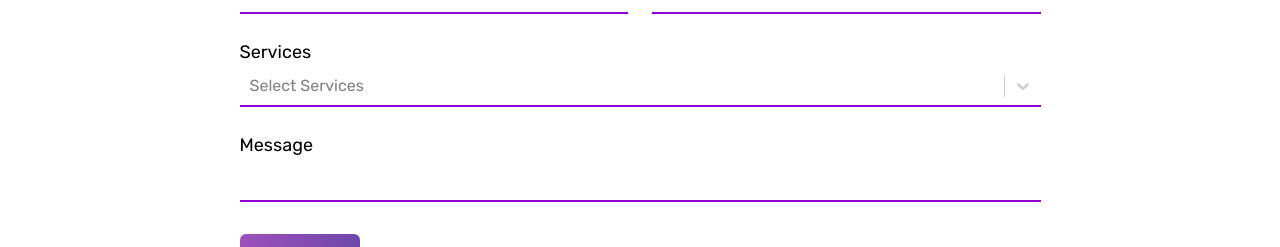
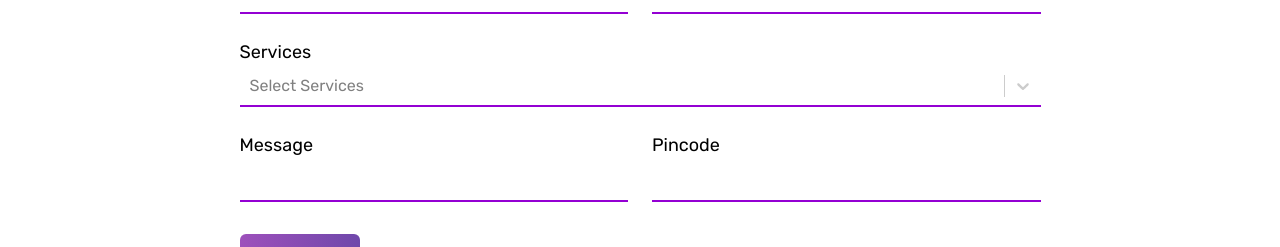
Before and after one commit to Yashcodes/CodeNesters-Frontend, a React (Create React App) app: page /services in a window 1280 px wide. Shown: the part 3674-3921 px from the top of the page. Built offline with nearby package versions, Linux system fonts and the light colour scheme.

Commit message:
Added functionality for submitting the form in service page

```diff
--- a/src/components/ServicesComponents/ContactForServices.jsx
+++ b/src/components/ServicesComponents/ContactForServices.jsx
@@ -1,5 +1,7 @@
 import React, { useState } from "react";
 import Select from "react-select";
+import axios from "axios";
+import { toast } from "react-hot-toast";
 
 const ContactForServices = () => {
   const options = [
@@ -17,15 +19,44 @@ const ContactForServices = () => {
   const [phone, setPhone] = useState("");
   const [selectedServices, setSelectedServices] = useState([]);
   const [message, setMessage] = useState("");
+  const [pincode, setPincode] = useState("");
 
   const handleSelectChange = (selected) => {
     setSelectedServices(selected);
   };
 
-  const handleSubmit = (e) => {
+  const handleSubmit = async (e) => {
     e.preventDefault();
 
-    console.log({ name, email, phone, place, message, selectedServices });
+    try {
+      const response = await axios.post(
+        "http://localhost:5000/api/v1/service/submit",
+        {
+          headers: {
+            "Content-Type": "application/json",
+          },
+
+          name,
+          email,
+          place,
+          phone,
+          services: selectedServices,
+          message,
+          pincode,
+        }
+      );
+
+      toast.success("Form submitted Successfully");
+      setName("");
+      setEmail("");
+      setPhone("");
+      setPlace("");
+      setPincode("");
+      setMessage("");
+      setSelectedServices([]);
+    } catch (error) {
+      toast.error("Error in submitting form");
+    }
   };
 
   return (
@@ -121,7 +152,7 @@ const ContactForServices = () => {
               </div>
 
               <div className="row flex-wrap">
-                <div className="input-message service-page-input d-flex flex-column col-md-12">
+                <div className="input-message service-page-input d-flex flex-column col-md-6">
                   <label htmlFor="message">Message</label>
                   <input
                     type="text"
@@ -129,6 +160,17 @@ const ContactForServices = () => {
                     autoComplete="off"
                     value={message}
                     onChange={(e) => setMessage(e.target.value)}
+                  />
+                </div>
+
+                <div className="input-pincode service-page-input d-flex flex-column col-md-6">
+                  <label htmlFor="pincode">Pincode</label>
+                  <input
+                    type="text"
+                    id="pincode"
+                    autoComplete="off"
+                    value={pincode}
+                    onChange={(e) => setPincode(e.target.value)}
                   />
                 </div>
               </div>
```
